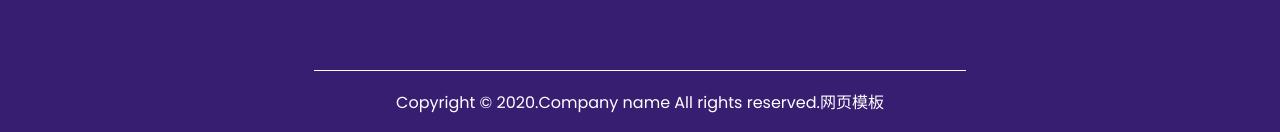
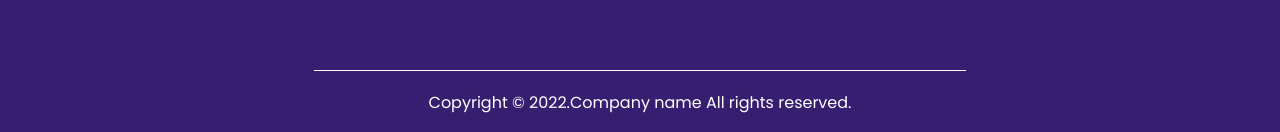
Before and after one commit to sanfansen/html11, a plain HTML site: page about.html in a window 1280 px wide. Shown: the part 952-1084 px from the top of the page. Drawn offline with Linux system fonts and the light colour scheme.

Commit message:
Update about.html

```diff
--- a/about.html
+++ b/about.html
@@ -246,7 +246,7 @@
         <div class="row">
           <div class="col-lg-7 col-md-9 mx-auto">
             <p>
-              Copyright &copy; 2020.Company name All rights reserved.<a target="_blank" href="http://sc.chinaz.com/moban/">&#x7F51;&#x9875;&#x6A21;&#x677F;</a>
+              Copyright &copy; 2022.Company name All rights reserved.
             </p>
           </div>
         </div>
```
